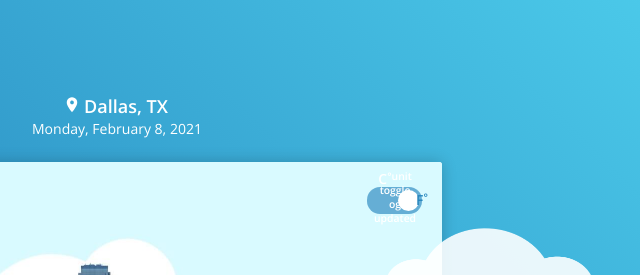
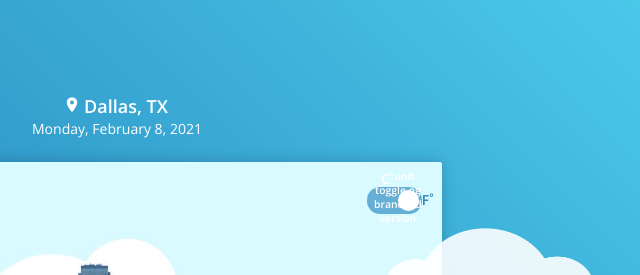
Before and after one commit to scottbranch/credera-weather-app, a Gatsby site: page / in a window 1280 px wide. Shown: the top 275 px of the page, 523-1163 px from the left. Built offline with nearby package versions, Linux system fonts and the light colour scheme; Gatsby itself is replaced by a stand-in of ours; no server answers.

Commit message:
unit toggle branched version

```diff
--- a/src/components/weatherWidget/unitToggle.js
+++ b/src/components/weatherWidget/unitToggle.js
@@ -13,7 +13,7 @@ const UnitToggle = props => {
     >
       <Toggle unit={unit}></Toggle>
       <UnitParagraph unit={unit} className="metric">
-        C<Sup>&deg;unit toggle og updated</Sup>
+        C<Sup>&deg;unit toggle og branched version</Sup>
       </UnitParagraph>
       <UnitParagraph unit={unit} className="imperial">
         F<Sup>&deg;</Sup>
```
